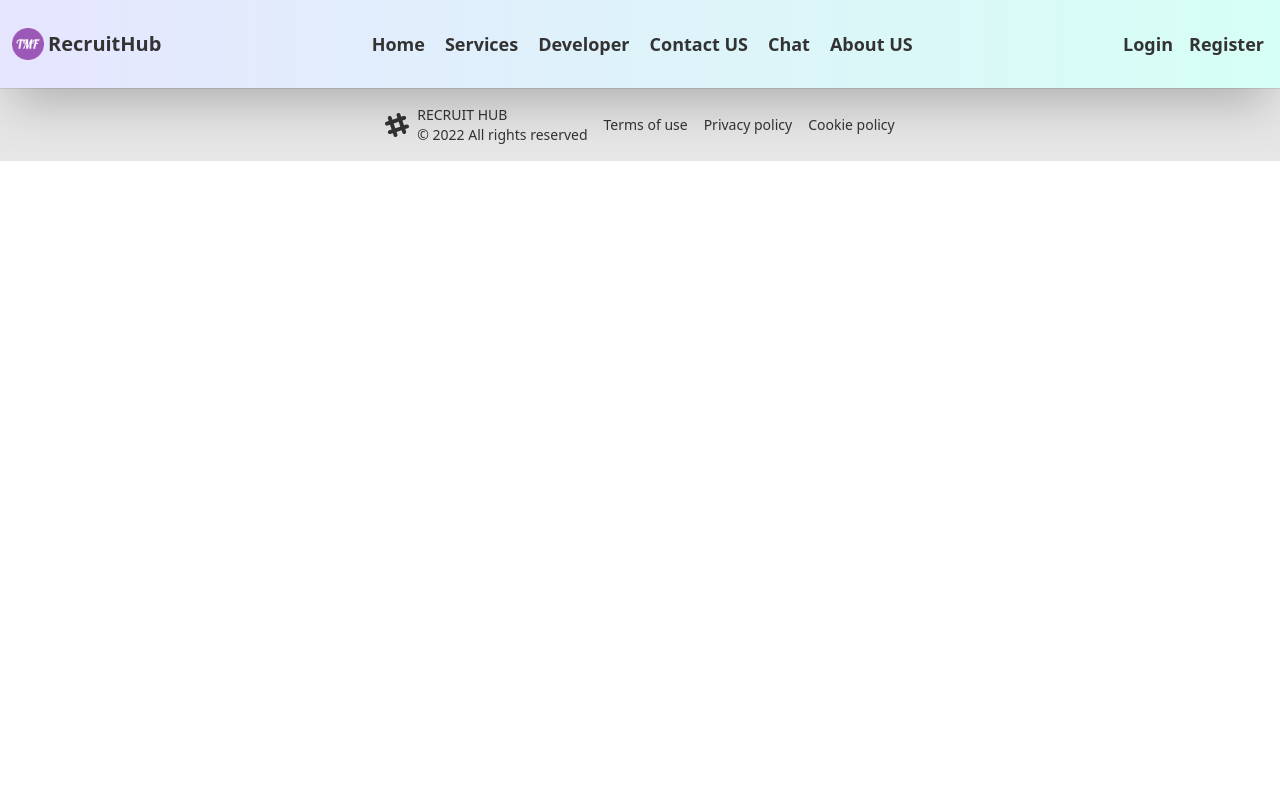
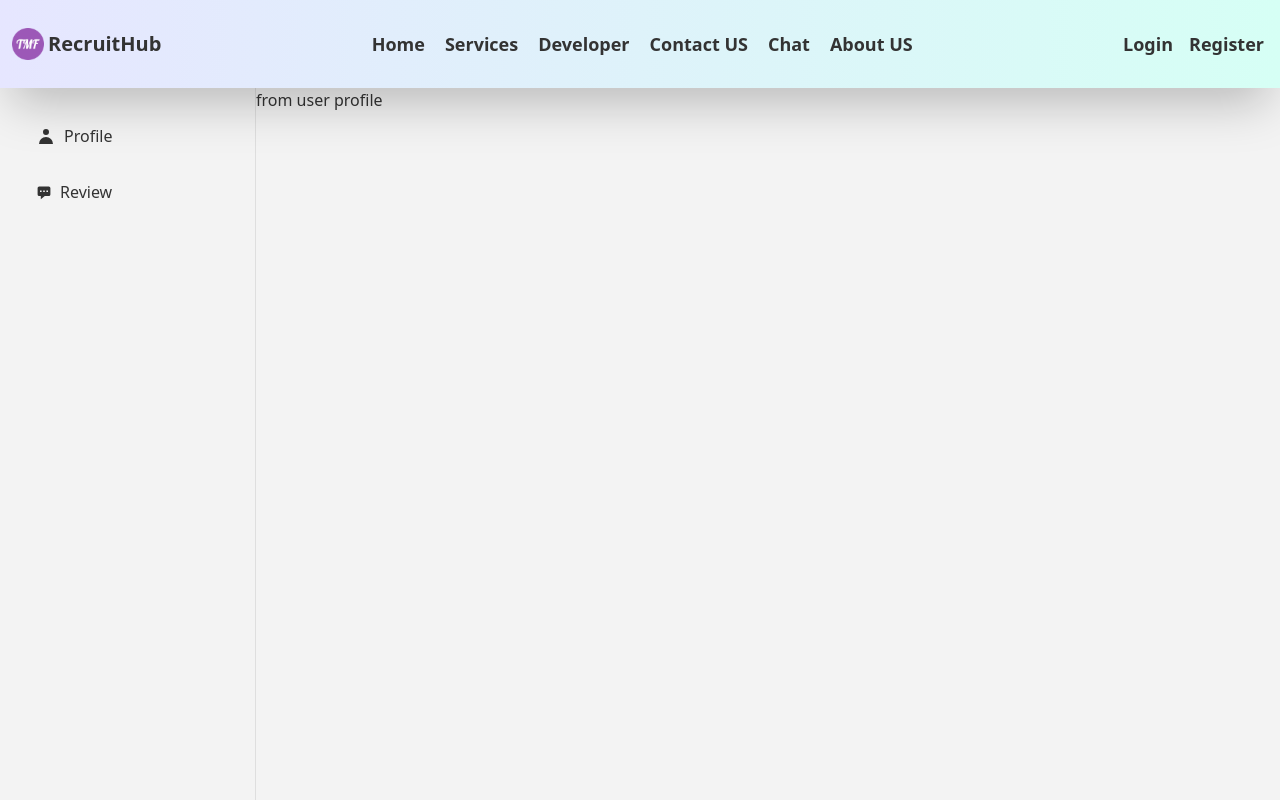
Before and after one commit to thecreativegang/recruit-hub-client-2, a React (Create React App) app: page /dashboard in a window 1280 px wide. Shown: the top 800 px of the page. Built offline with nearby package versions, Linux system fonts and the light colour scheme; no server answers.

Commit message:
user dashboard init

```diff
--- a/src/App.js
+++ b/src/App.js
@@ -22,6 +22,10 @@ import Review from './components/Pages/Review/Review';
 import Notifications from './AdminDashboard/Notifications/Notifications';
 import AskForUsername from './components/Shared/AskForUsername';
 import ProtectedRout from './components/Shared/ProtectedRout';
+import UserMain from './components/Pages/UserDasboard/UserMain/UserMain';
+import UserProfile from './components/Pages/UserDasboard/UserProfile/UserProfile';
+import UserReview from './components/Pages/UserDasboard/UserReiew/UserReview';
+
 
 function App() {
   return (
@@ -49,7 +53,7 @@ function App() {
             </ProtectedRout>
           }></Route>
           <Route path='/postJob' element={<PostAJob />}></Route>
-          <Route path='/review' element={<Review></Review>}></Route>
+
           <Route path='/skilltest' element={<SkillAssessment />}></Route>
           <Route path='/findJob' element={<FindJob />}></Route>
           <Route path='/askUsername' element={<AskForUsername />}></Route>
@@ -58,6 +62,11 @@ function App() {
             <Route index element={<DashboardHome></DashboardHome>}></Route>
             <Route path='notifications' element={<Notifications />}></Route>
             <Route path='findJob' element={<FindJob />}></Route>
+          </Route>
+
+          <Route path='/dashboard' element={<UserMain></UserMain>}>
+            <Route index element={<UserProfile></UserProfile>}></Route>
+            <Route path='userReview' element={<Review></Review>}></Route>
           </Route>
 
         </Routes >
--- /dev/null
+++ b/src/components/Pages/UserDasboard/UserMain/UserMain.css
@@ -0,0 +1,3 @@
+.usernav{
+    border-right: 1px solid #dedede;
+}
--- /dev/null
+++ b/src/components/Pages/UserDasboard/UserMain/UserMain.js
@@ -0,0 +1,23 @@
+import React from 'react';
+import { Outlet } from 'react-router-dom';
+import './UserMain.css';
+import UserSidebar from '../UserSidebar/UserSidebar';
+
+const UserMain = () => {
+    return (
+        <div className='flex bg-[#F3F3F3] h-screen relative'>
+            {/* side bar  */}
+            <div className='w-[20%]  p-6 usernav sticky top-0 left-0'>
+                <UserSidebar></UserSidebar>
+            </div>
+
+            {/* main content  */}
+            <div className='w-[80%]'>
+
+                <Outlet></Outlet>
+            </div>
+        </div>
+    );
+};
+
+export default UserMain;
--- /dev/null
+++ b/src/components/Pages/UserDasboard/UserProfile/UserProfile.js
@@ -0,0 +1,11 @@
+import React from 'react';
+
+const UserProfile = () => {
+    return (
+        <div>
+            <h1>from user profile</h1>
+        </div>
+    );
+};
+
+export default UserProfile;
--- /dev/null
+++ b/src/components/Pages/UserDasboard/UserReiew/UserReview.js
@@ -0,0 +1,11 @@
+import React from 'react';
+
+const UserReview = () => {
+    return (
+        <div>
+            <h1>From user review</h1>
+        </div>
+    );
+};
+
+export default UserReview;
--- /dev/null
+++ b/src/components/Pages/UserDasboard/UserSidebar/UserSidebar.css
@@ -0,0 +1,8 @@
+.usernav-link {
+  border-radius: 10px;
+}
+
+.usernav-link:hover {
+  background: #fff;
+  transition: all 0.2s;
+}
--- /dev/null
+++ b/src/components/Pages/UserDasboard/UserSidebar/UserSidebar.js
@@ -0,0 +1,32 @@
+import React from 'react';
+
+import { HiChatAlt, HiUser } from "react-icons/hi";
+import { Link } from 'react-router-dom';
+import './UserSidebar.css'
+
+const UserSidebar = () => {
+    return (
+        <div>
+            <ul>
+                {/* sidebar link  */}
+
+
+                <Link to="/dashboard" className='flex p-3  items-center mb-2 cursor-pointer usernav-link'>
+                    <HiUser className="mr-2 text-xl" />
+                    <span>Profile</span>
+                </Link>
+
+
+
+
+                <Link to="userReview" className='flex p-3  items-center mb-2 cursor-pointer usernav-link'>
+                    <HiChatAlt className="mr-2" />
+
+                    <span>Review</span>
+                </Link>
+            </ul>
+        </div>
+    );
+};
+
+export default UserSidebar;
--- a/src/components/Shared/Navbar/Navbar.js
+++ b/src/components/Shared/Navbar/Navbar.js
@@ -1,4 +1,3 @@
-
 import React, { useState } from 'react';
 import navLogo from '../../../images/logo.png';
 import './Navbar.css'
@@ -140,6 +139,8 @@ const Navbar = () => {
                                         {/* routes  */}
                                         <ul>
                                             <li onClick={closedNavbarAll} className='mb-4'> <NavLink to="/profile" className={({ isActive }) => (isActive ? active : deActive)} > <CgProfile className=' text-base md:text-xl mr-2' />Profile</NavLink> </li>
+                                            <li onClick={closedNavbarAll} className='mb-4'> <NavLink to="/dashboard" className={({ isActive }) => (isActive ? active : deActive)} > <CgProfile className=' text-base md:text-xl mr-2' />Dashboard</NavLink> </li>
+
 
                                             <li onClick={() => handleSignOut()} className='mb-4 cursor-pointer font-semibold text-lg flex items-center'> <ImExit className=' text-base md:text-xl mr-2' />Logout</li>
 
```
